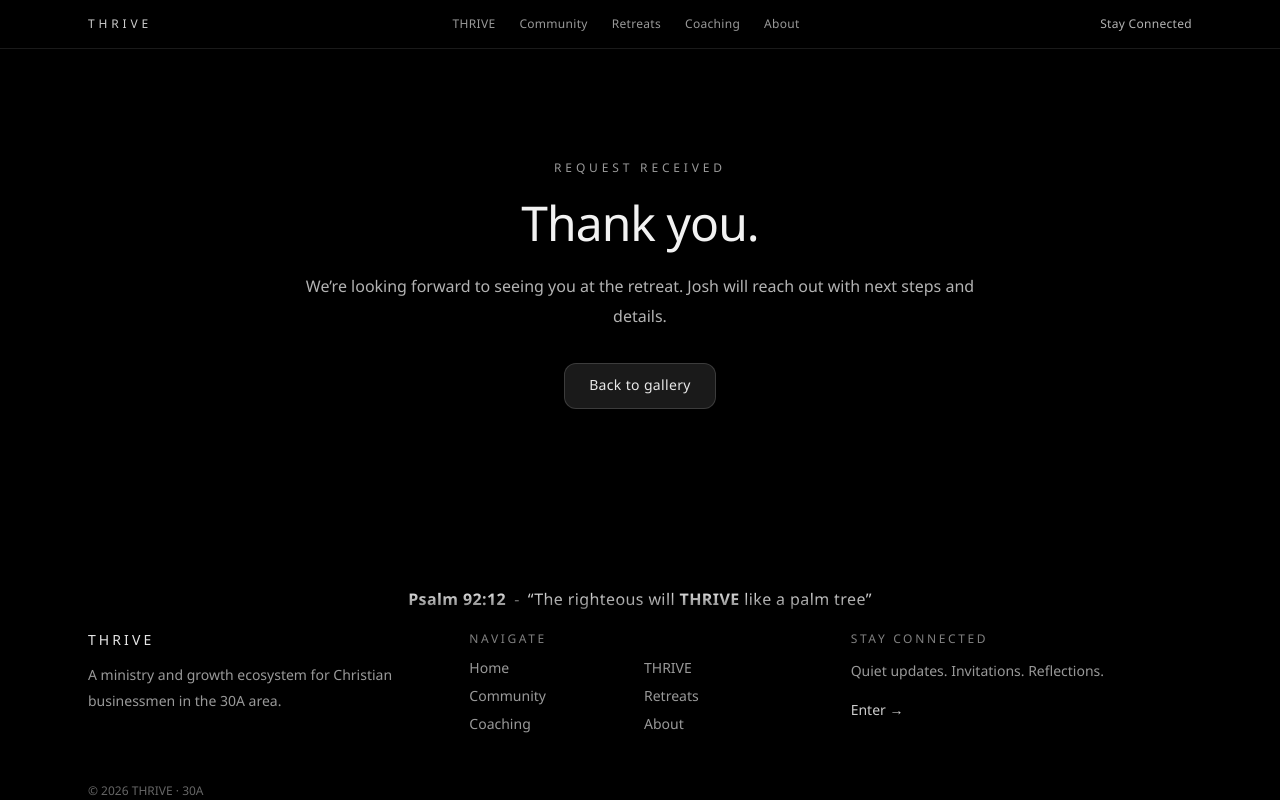
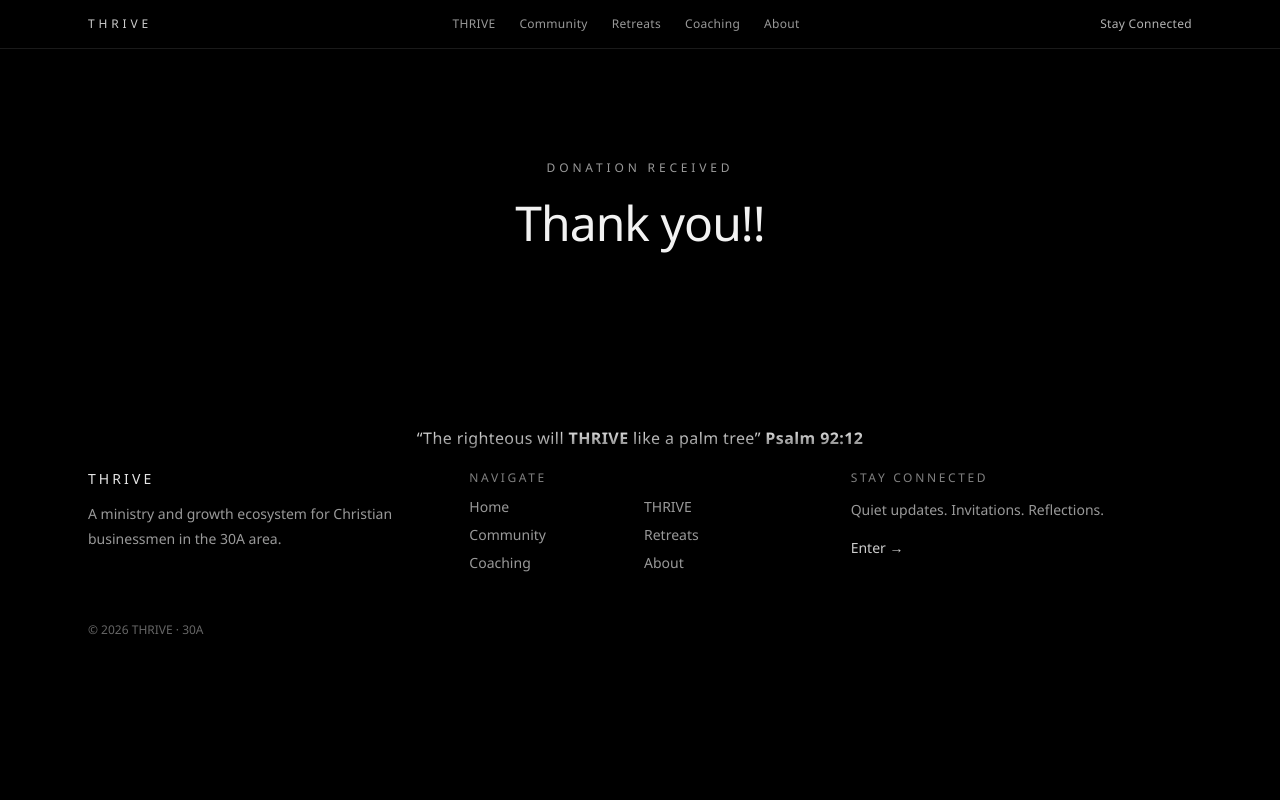
Before and after one commit to Ryderschilling/THRIVE, a Next.js app: page /retreats/1/apply/received in a window 1280 px wide. Built offline with nearby package versions, Linux system fonts and the light colour scheme.

Commit message:
Wire signup to inquiry + improve email payload

```diff
--- a/app/retreats/[slug]/apply/page.tsx
+++ b/app/retreats/[slug]/apply/page.tsx
@@ -235,7 +235,7 @@ function FormShell({
 
           <label className="space-y-2 block">
             <div className="text-xs uppercase tracking-[0.24em] text-white/60">
-              What are you looking forward to most?
+             Retreat Testimonial
             </div>
             <textarea
               value={form.whyJoin}
--- a/app/retreats/[slug]/apply/received/page.tsx
+++ b/app/retreats/[slug]/apply/received/page.tsx
@@ -23,26 +23,12 @@ export default async function ReceivedPage(props: {
     <Section>
       <div className="mx-auto max-w-2xl text-center space-y-6 py-10 md:py-12">
         <div className="text-xs uppercase tracking-[0.32em] text-white/60">
-          Request received
+          Donation Received
         </div>
 
         <h1 className="font-display text-4xl md:text-5xl text-white/95">
-          Thank you.
+          Thank you!!
         </h1>
-
-        <p className="text-white/70 leading-relaxed">
-          We’re looking forward to seeing you at {retreat?.title ?? "the retreat"}.
-          Josh will reach out with next steps and details.
-        </p>
-
-        <div className="pt-2">
-          <Link
-            href={`/retreats/${encodeURIComponent(backSlug)}/gallery`}
-            className="inline-flex items-center justify-center rounded-xl border border-white/15 bg-white/10 px-6 py-3 text-sm tracking-wide text-white/90 hover:bg-white/15 transition"
-          >
-            Back to gallery
-          </Link>
-        </div>
       </div>
     </Section>
   );
--- a/components/VerseBar.tsx
+++ b/components/VerseBar.tsx
@@ -3,11 +3,10 @@ export default function VerseBar() {
       <section className="w-full bg-black">
         <div className="mx-auto max-w-7xl px-4 sm:px-6 lg:px-8 py-4">
           <p className="text-center text-sm sm:text-base text-white/90 tracking-wide">
-            <span className="font-semibold">Psalm 92:12</span>
-            <span className="mx-2 text-white/60">-</span>
-            <span>
-              “The righteous will <span className="font-extrabold">THRIVE</span> like a palm tree”
-            </span>
+          <span>“The righteous will </span>
+<span className="font-extrabold">THRIVE</span>
+<span> like a palm tree” </span>
+<span className="font-semibold">Psalm 92:12</span>
           </p>
         </div>
       </section>
```
